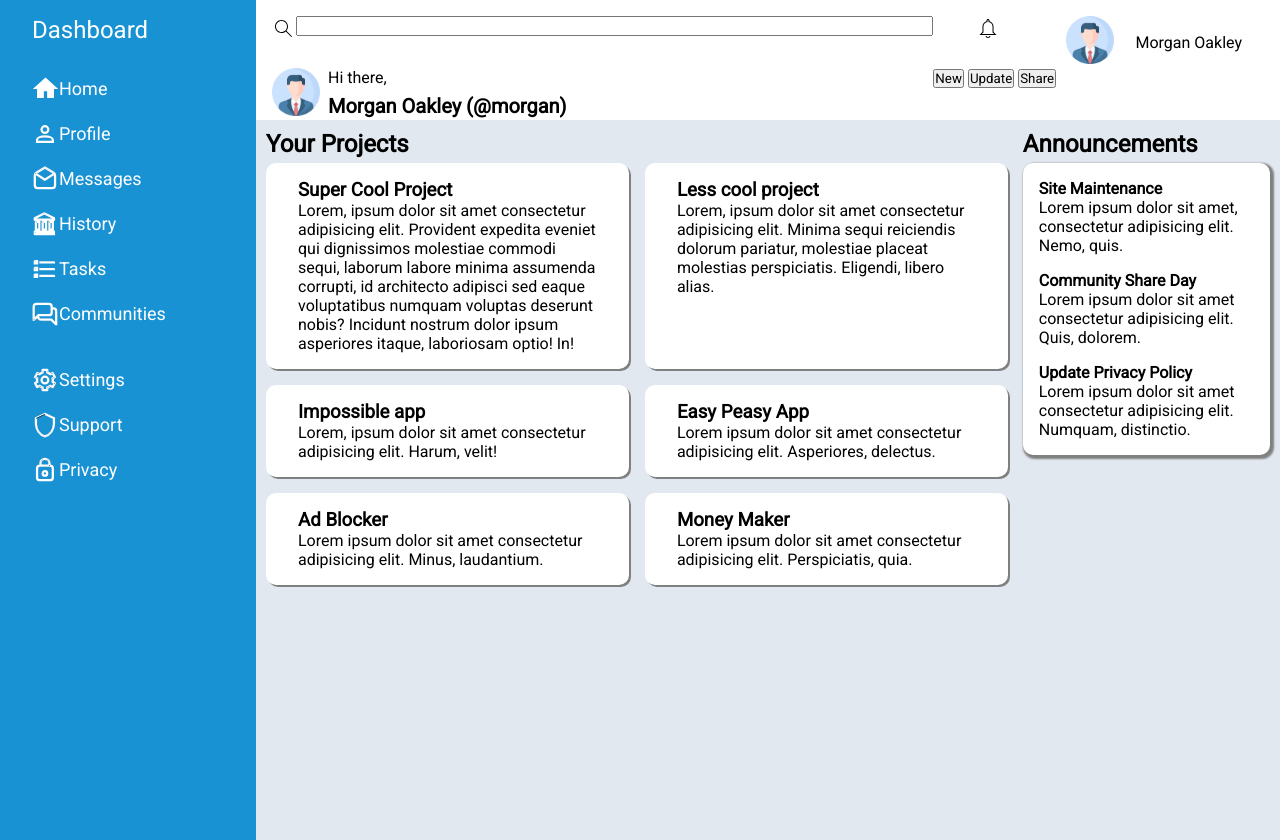
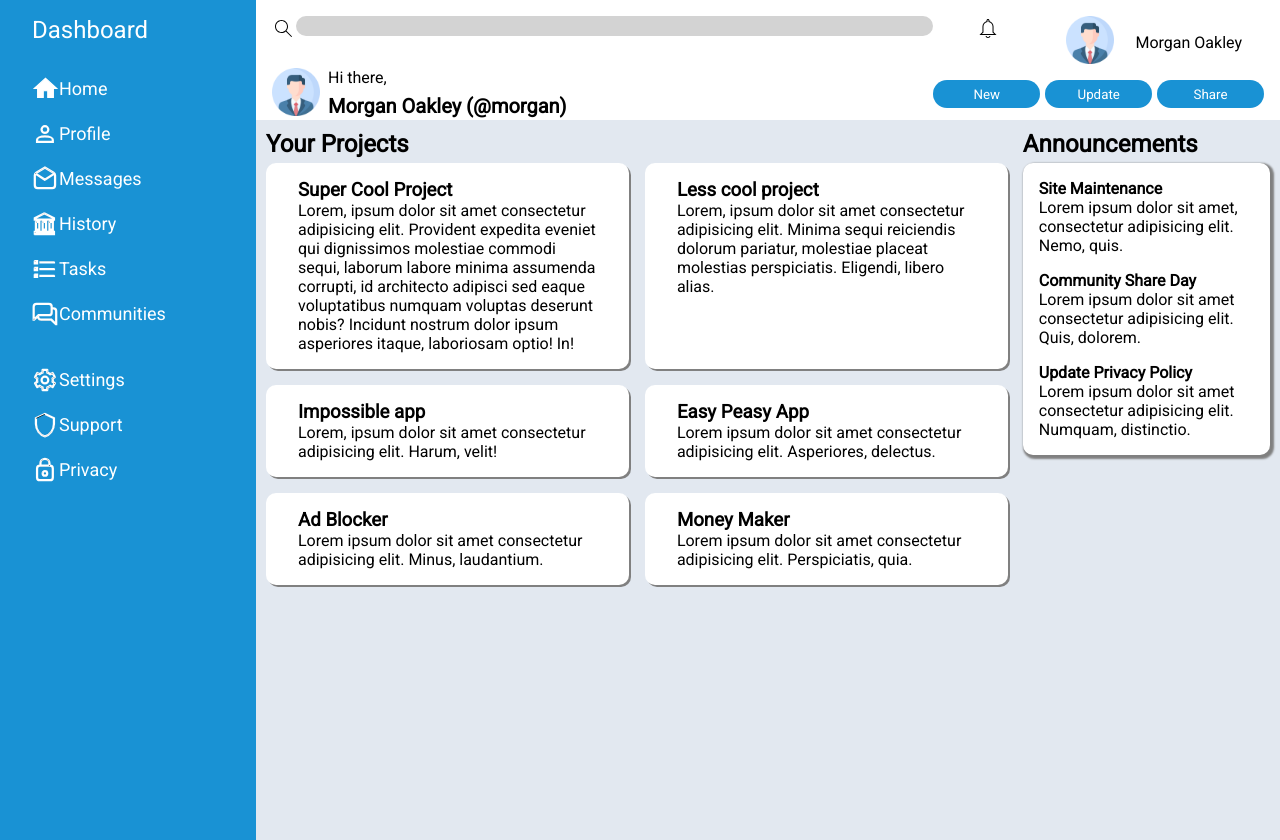
Before and after one commit to Jannolo/odin-dashboard, a plain HTML site: page index.html in a window 1280 px wide. Drawn offline with Linux system fonts and the light colour scheme.

Commit message:
Added styling for header buttons

```diff
--- a/style.css
+++ b/style.css
@@ -75,6 +75,28 @@ h2 {
     grid-row: 1/-1;
 }
 
+.header button {
+   padding-left: 2em;
+   padding-right: 2em;
+   padding-top: 0.5em;
+   padding-bottom: 0.5em;
+    background-color: #1992d4;
+    color: white;
+    border: none;
+    border-radius: 20px;
+    -webkit-border-radius: 20px;
+    -moz-border-radius: 20px;
+    -ms-border-radius: 20px;
+    -o-border-radius: 20px;
+}
+
+.header-buttons {
+    display: grid;
+    grid-template-columns: repeat(3, 1fr);
+    align-items: center;
+    gap: 5px;
+}
+
 form {
     flex-grow: 1;
     display: flex;
@@ -83,6 +105,9 @@ form {
 input {
     flex-grow: 1;
     height: 1.5em;
+    background-color: lightgray;
+    border: none;
+    border-radius: 10px;
 }
 
 .sidebar {
```
